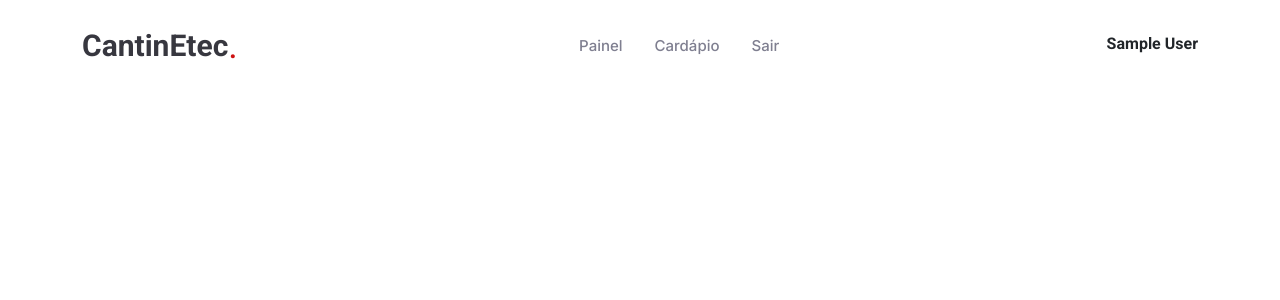
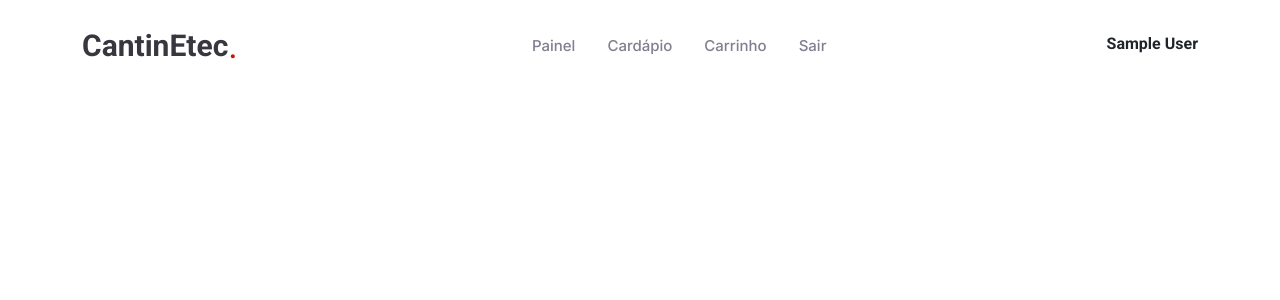
Before and after one commit to JoArthur8/Cantina, a PHP site: page /pedaco.php in a window 1280 px wide. Shown: the top 300 px of the page. Run offline with PHP 8.4, Linux system fonts and the light colour scheme; the visitor is signed in with stand-in values (Sample User, id 1).

Commit message:
carrinho na navbar do admin

```diff
--- a/site/pedaco.php
+++ b/site/pedaco.php
@@ -62,6 +62,7 @@ session_start();
             <!-- Navbar do ADMIN -->
             <li><a href="diretor.php">Painel</a></li>
             <li><a href="inicio.php">Cardápio</a></li>
+            <li><a href="./carrinho.php">Carrinho</a></li>
             <li><a href="deslogar.php">Sair</a></li>
 
           <?php else: ?>
```
